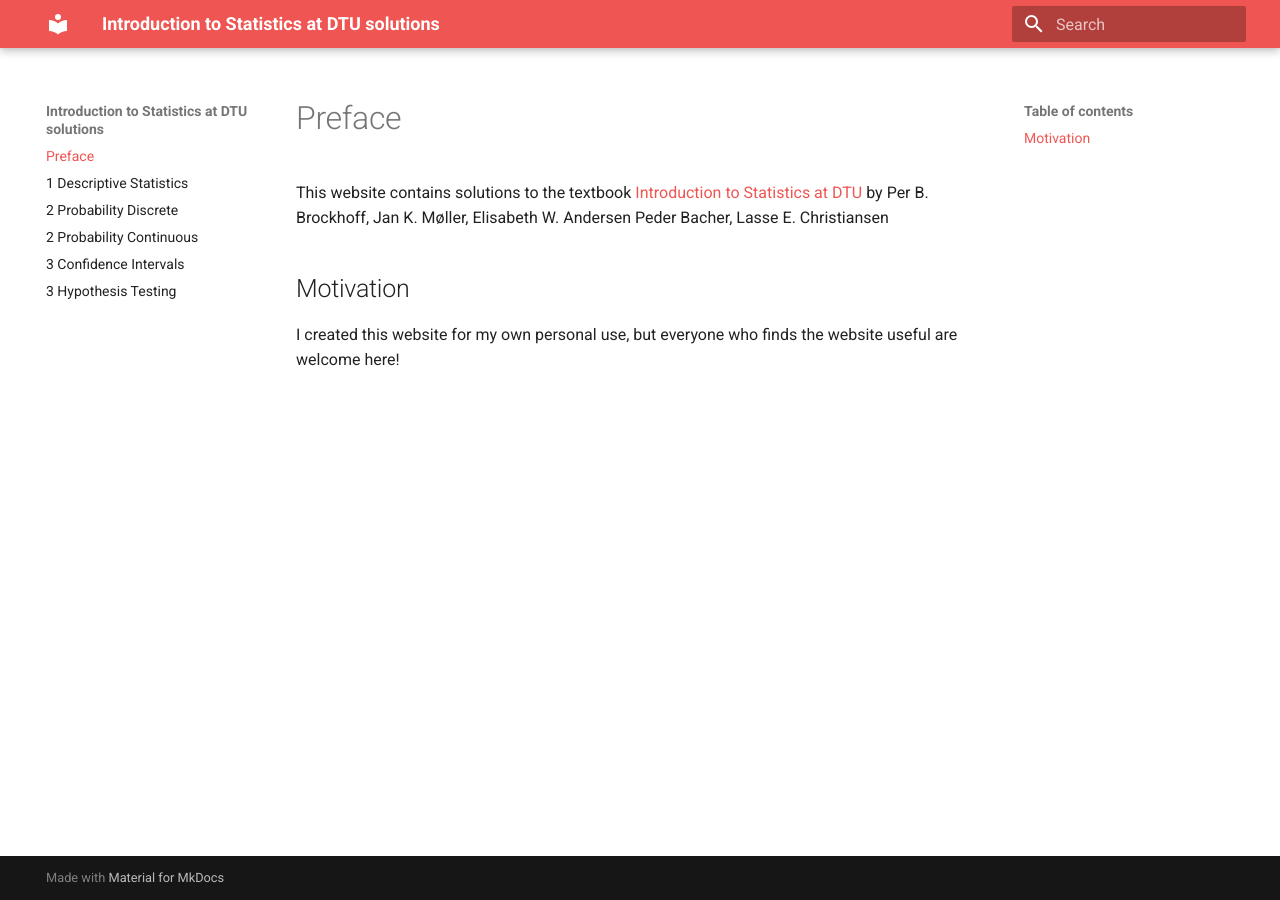
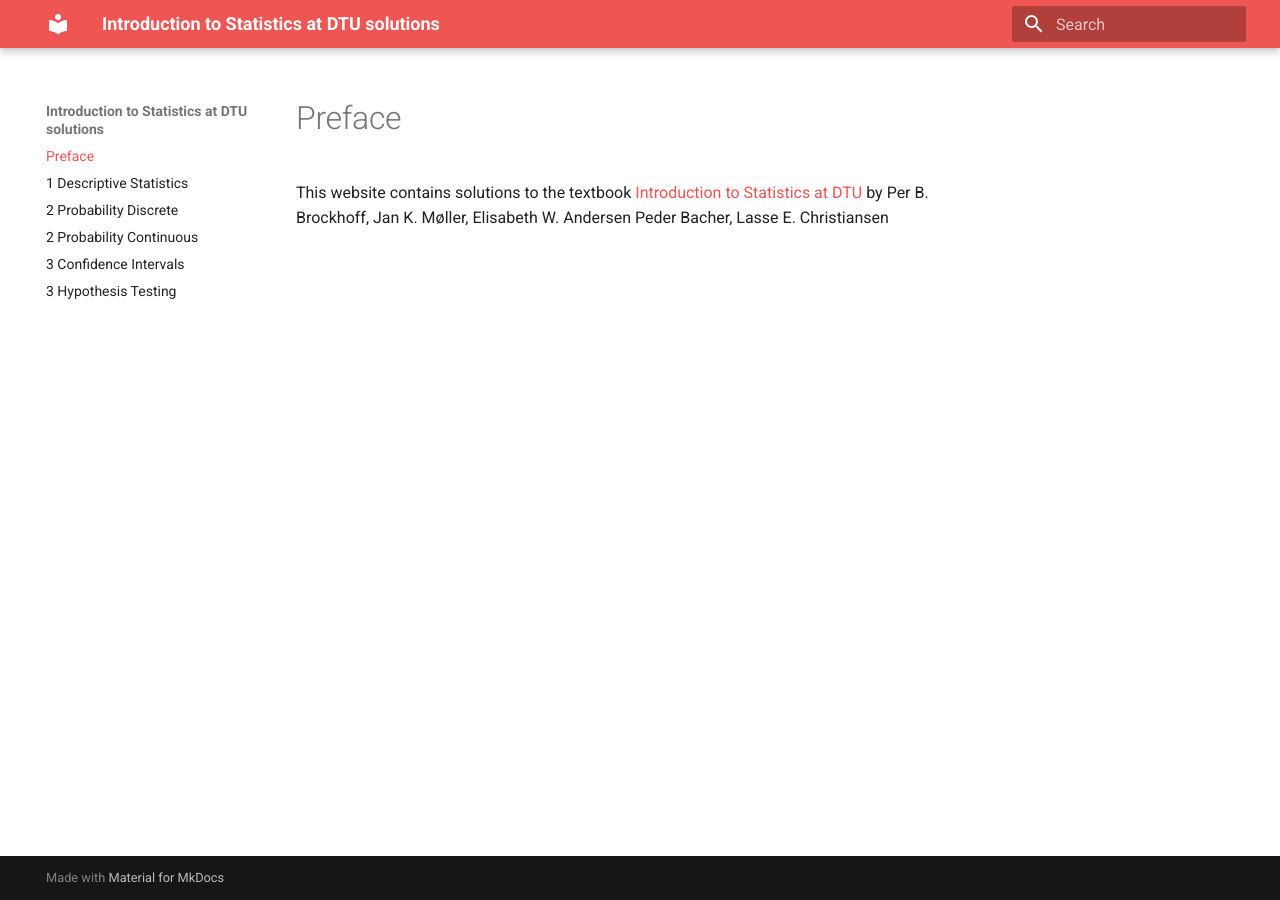
Before and after one commit to ArmandasRokas/IntroductionToStatisticsAtDTU, an MkDocs documentation site: the page built from docs/index.md, in a window 1280 px wide. Built offline with MkDocs 1.6.1 and Material for MkDocs 9.7.7, drawn with Linux system fonts in a browser that asks for light colours.

Commit message:
deleted irrelevant motivation

```diff
--- a/docs/index.md
+++ b/docs/index.md
@@ -1,9 +1,3 @@
 # Preface
 
 This website contains solutions to the textbook [Introduction to Statistics at DTU](https://02323.compute.dtu.dk/enotes/book-IntroStatistics) by Per B. Brockhoff, Jan K. Møller, Elisabeth W. Andersen Peder Bacher, Lasse E. Christiansen
-
-
-
-## Motivation
-
-I created this website for my own personal use, but everyone who finds the website useful are welcome here!
```
